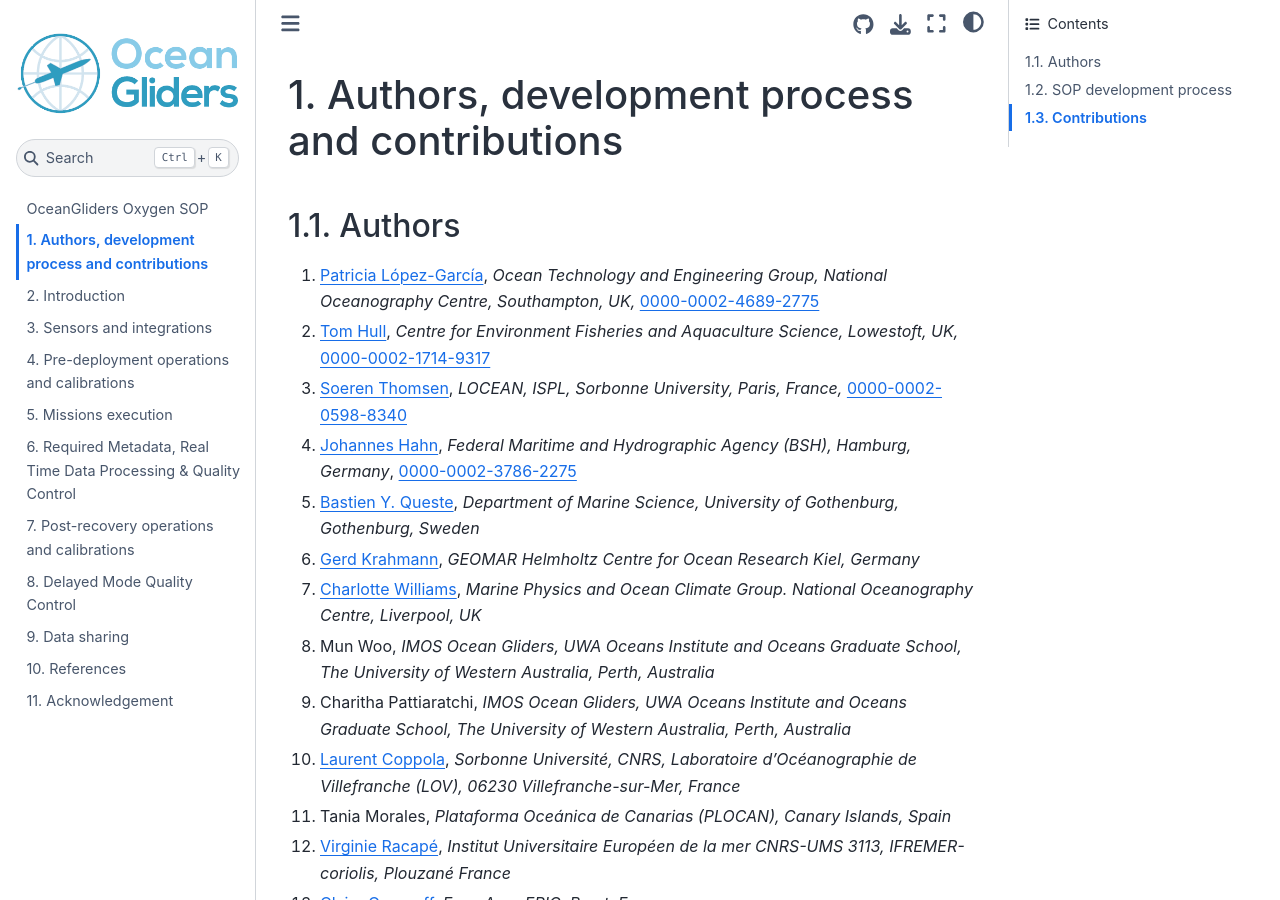
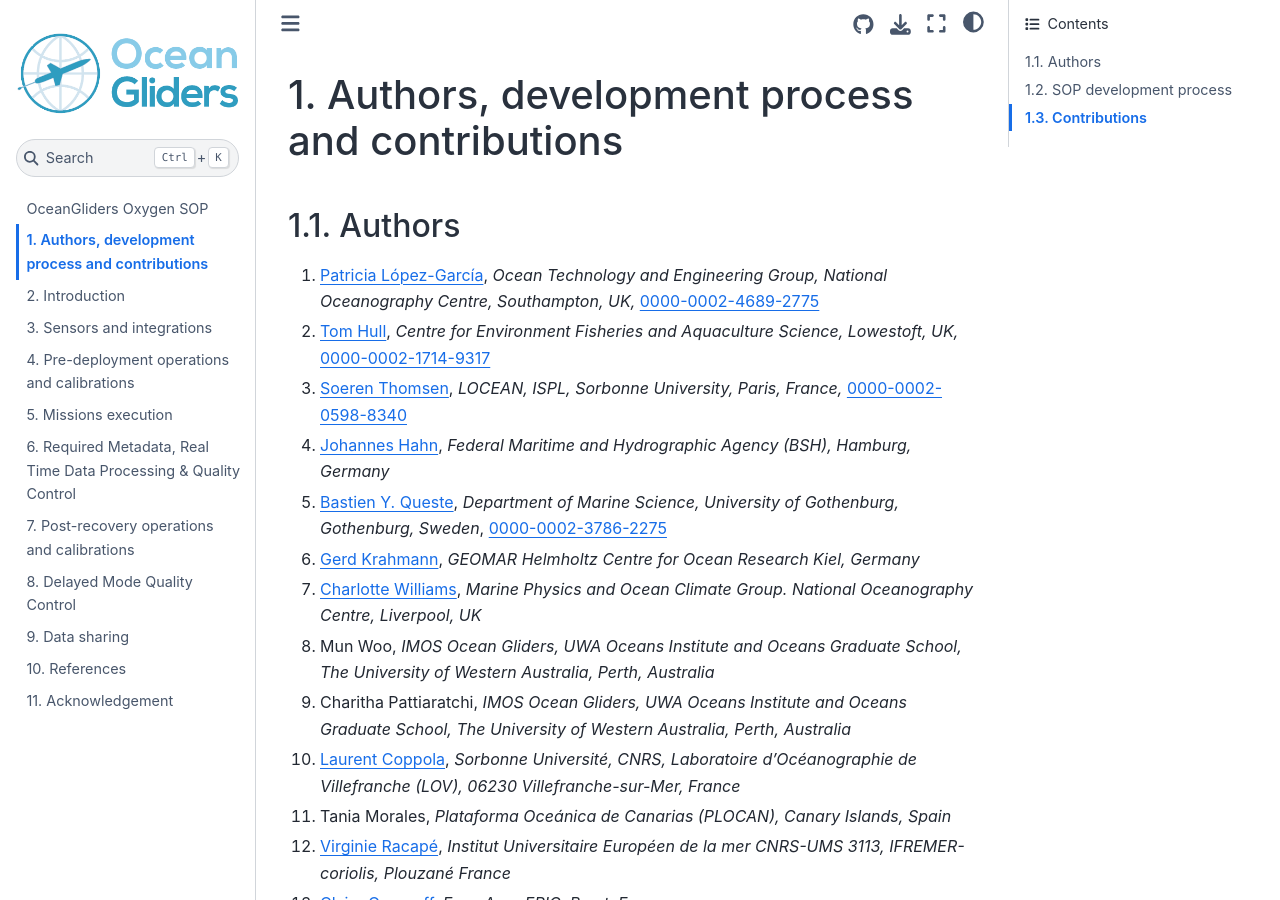
Before and after one commit to OceanGlidersCommunity/Oxygen_SOP, a Jupyter Book: the page built from sections/authors_SOP_development_process.md, in a window 1280 px wide and 900 px high. Built offline with Jupyter Book 1.0.4 settings and Sphinx 7.4.7 and the Sphinx Book theme 1.1.4, drawn with Linux system fonts in a browser that asks for light colours.

```diff
--- a/sections/authors_SOP_development_process.md
+++ b/sections/authors_SOP_development_process.md
@@ -4,8 +4,8 @@
   1. [Patricia López-García](https://github.com/patricialg), *Ocean Technology and Engineering Group, National Oceanography Centre, Southampton, UK,* [0000-0002-4689-2775](https://orcid.org/0000-0002-4689-2775)
   1. [Tom Hull](https://github.com/tomhull), *Centre for Environment Fisheries and Aquaculture Science, Lowestoft, UK,* [0000-0002-1714-9317](https://orcid.org/0000-0002-1714-9317)
   1. [Soeren Thomsen](https://github.com/soerenthomsen), *LOCEAN, ISPL, Sorbonne University, Paris, France,* [0000-0002-0598-8340](https://orcid.org/0000-0002-0598-8340)
-  1. [Johannes Hahn](https://github.com/hahn-johannes), *Federal Maritime and Hydrographic Agency (BSH), Hamburg, Germany*, [0000-0002-3786-2275](https://orcid.org/0000-0002-3786-2275)
-  1. [Bastien Y. Queste](https://github.com/bastienqueste), *Department of Marine Science, University of Gothenburg, Gothenburg, Sweden*
+  1. [Johannes Hahn](https://github.com/hahn-johannes), *Federal Maritime and Hydrographic Agency (BSH), Hamburg, Germany*
+  1. [Bastien Y. Queste](https://github.com/bastienqueste), *Department of Marine Science, University of Gothenburg, Gothenburg, Sweden*, [0000-0002-3786-2275](https://orcid.org/0000-0002-3786-2275)
   1. [Gerd Krahmann](https://github.com/gkrahmann), *GEOMAR Helmholtz Centre for Ocean Research Kiel, Germany*
   1. [Charlotte Williams](https://github.com/charlotte-aj-williams), *Marine Physics and Ocean Climate Group. National Oceanography Centre, Liverpool, UK*
   1. Mun Woo, *IMOS Ocean Gliders, UWA Oceans Institute and Oceans Graduate School, The University of Western Australia, Perth, Australia*
```
